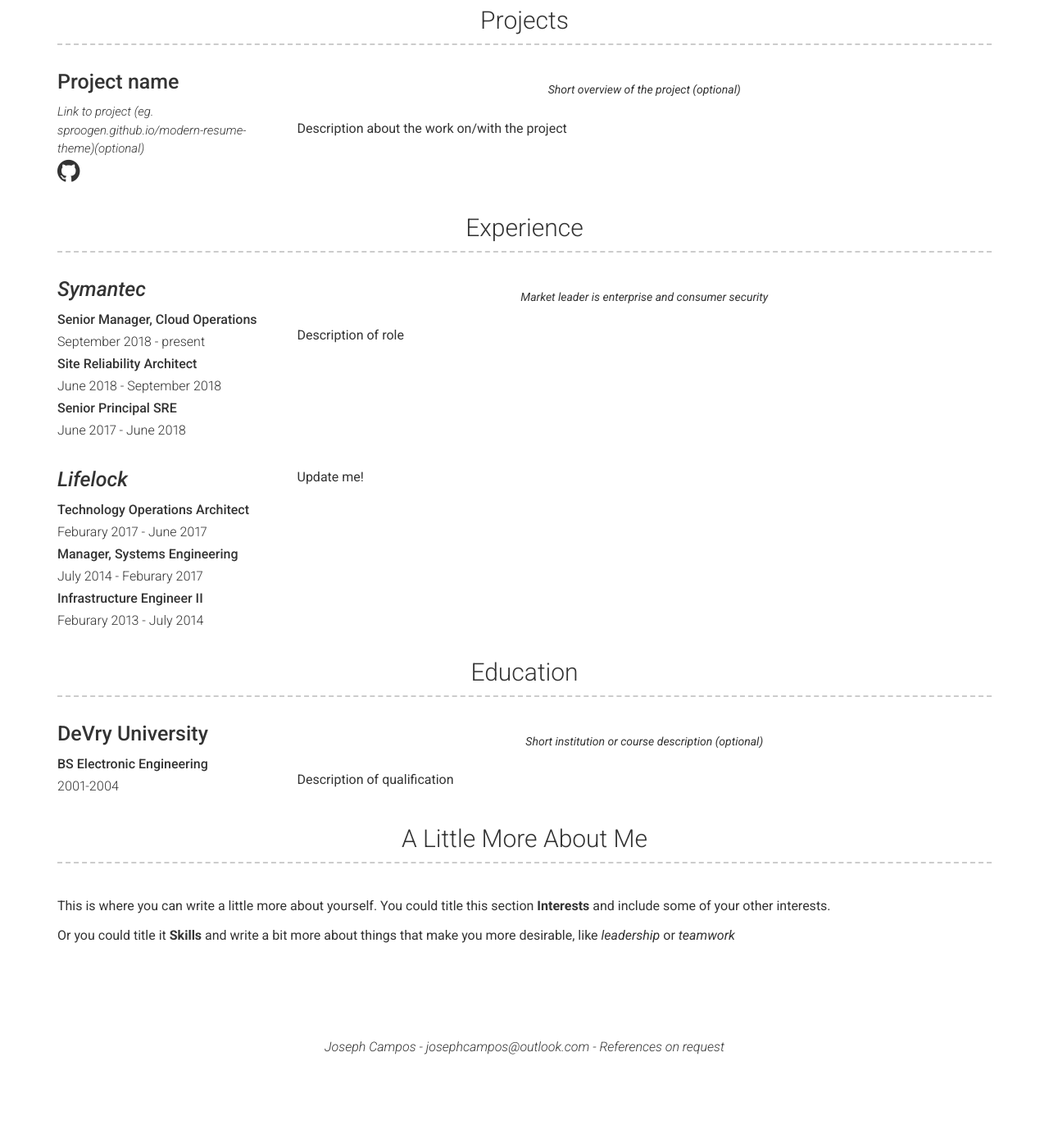
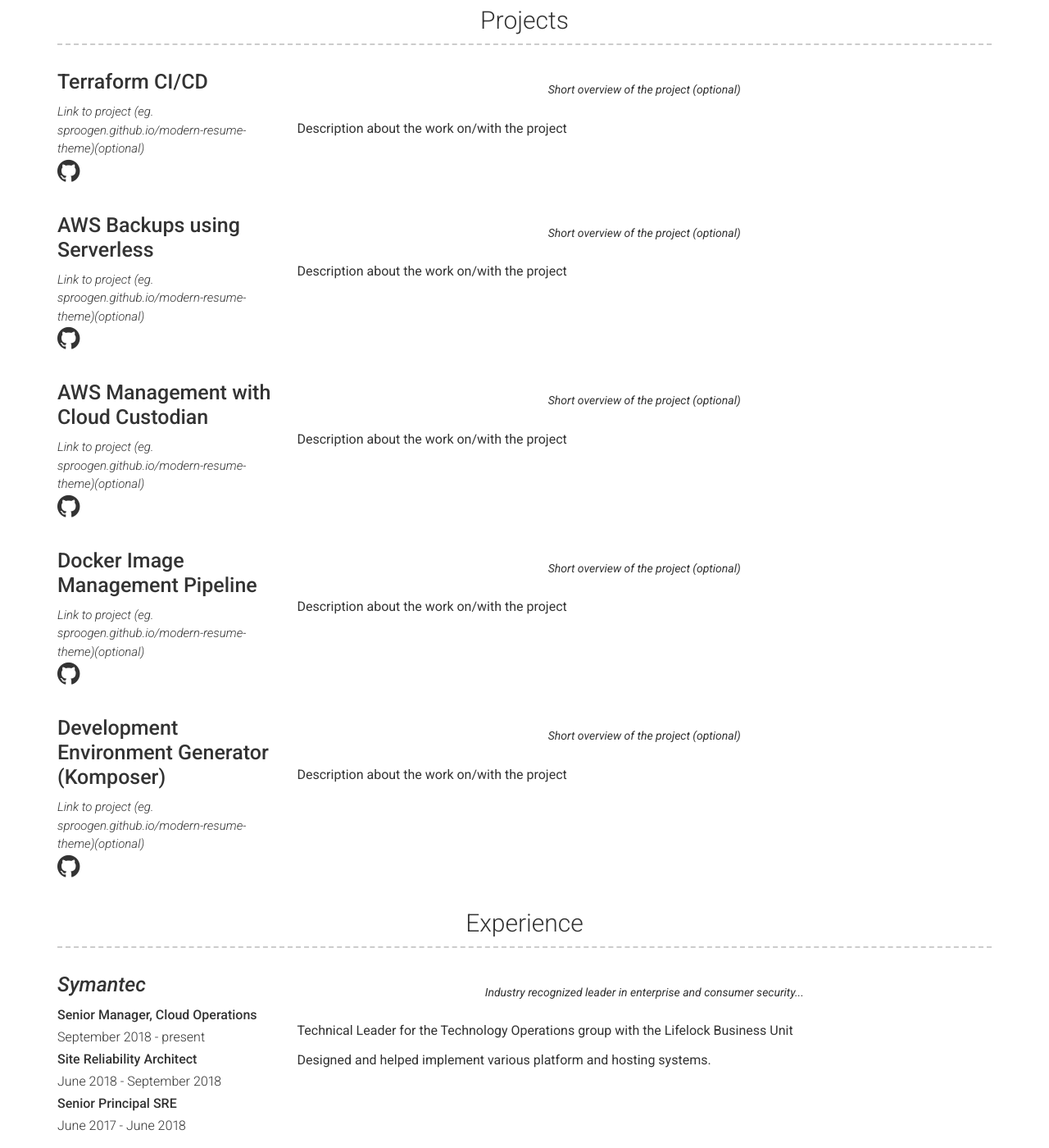
Before and after one commit to Thutm/about-me, a Jekyll site: the page built from index.md, in a window 1280 px wide and 1400 px high, scrolled down 545 px. Shown: the whole window at 82% size. Built offline with Jekyll 4.4.1, drawn with Linux system fonts in a browser that asks for light colours; before the commit the page ends 1846 px from its top, so only the background shows below that; some of the changed text lies outside the part shown.

Commit message:
Filling in more data

```diff
--- a/_config.yml
+++ b/_config.yml
@@ -44,11 +44,11 @@ about_content: | # this will include new lines to allow paragraphs
 # educaton_title: Education #(Use this to override about education section title)
 
 # More Section
-# more_title: A Little More About Me #(Use this to override about more section title)
+more_title: Skills #(Use this to override about more section title)
 more_content: | # this will include new lines to allow paragraphs
-  This is where you can write a little more about yourself. You could title this section **Interests** and include some of your other interests.
+  Insert some skills!
 
-  Or you could title it **Skills** and write a bit more about things that make you more desirable, like *leadership* or *teamwork*
+  And more skills!
 
 # Footer
 footer_show_references: true
--- a/_data/education.yml
+++ b/_data/education.yml
@@ -2,7 +2,10 @@
 - name: DeVry University
   dates: 2001-2004
   qualification: BS Electronic Engineering
-  quote: >
-    Short institution or course description (optional)
   description: | # this will include new lines to allow paragraphs
-    Description of qualification
+    Obtained a Bachelors of Science in Electronic Engineering. Coursework included the following.
+
+    * C++ Programming Fundamentals
+    * Digital Signal Processing
+    * Communication Systems
+    * Digital Systems Design
--- a/_data/experience.yml
+++ b/_data/experience.yml
@@ -9,9 +9,11 @@
     - title: Senior Principal SRE
       dates: June 2017 - June 2018
   quote: >
-    Market leader is enterprise and consumer security
+    Industry recognized leader in enterprise and consumer security...
   description: | # this will include new lines to allow paragraphs
-    Description of role
+    Technical Leader for the Technology Operations group with the Lifelock Business Unit
+
+    Designed and helped implement various platform and hosting systems.
 
 - company: Lifelock
   link: https://www.Lifelock.com
@@ -22,5 +24,7 @@
       dates: July 2014 - Feburary 2017
     - title: Infrastructure Engineer II
       dates: Feburary 2013 - July 2014
+  quote: >
+    Market leader in identity managerment and protection...
   description: | # this will include new lines to allow paragraphs
     Update me!
--- a/_data/projects.yml
+++ b/_data/projects.yml
@@ -1,8 +1,40 @@
 # Project template
-- name: Project name
+- name: Terraform CI/CD
   link: Link to project (eg. sproogen.github.io/modern-resume-theme)(optional)
   github: Github page for project (eg. sproogen/modern-resume-theme)(optional)
   quote: >
     Short overview of the project (optional)
   description: | # this will include new lines to allow paragraphs
     Description about the work on/with the project
+
+- name: AWS Backups using Serverless
+  link: Link to project (eg. sproogen.github.io/modern-resume-theme)(optional)
+  github: Github page for project (eg. sproogen/modern-resume-theme)(optional)
+  quote: >
+    Short overview of the project (optional)
+  description: | # this will include new lines to allow paragraphs
+    Description about the work on/with the project
+
+- name: AWS Management with Cloud Custodian
+  link: Link to project (eg. sproogen.github.io/modern-resume-theme)(optional)
+  github: Github page for project (eg. sproogen/modern-resume-theme)(optional)
+  quote: >
+    Short overview of the project (optional)
+  description: | # this will include new lines to allow paragraphs
+    Description about the work on/with the project
+
+- name: Docker Image Management Pipeline
+  link: Link to project (eg. sproogen.github.io/modern-resume-theme)(optional)
+  github: Github page for project (eg. sproogen/modern-resume-theme)(optional)
+  quote: >
+    Short overview of the project (optional)
+  description: | # this will include new lines to allow paragraphs
+    Description about the work on/with the project
+
+- name: Development Environment Generator (Komposer)
+  link: Link to project (eg. sproogen.github.io/modern-resume-theme)(optional)
+  github: Github page for project (eg. sproogen/modern-resume-theme)(optional)
+  quote: >
+    Short overview of the project (optional)
+  description: | # this will include new lines to allow paragraphs
+    Description about the work on/with the project
```
Also changed, not shown: 1 other file.
